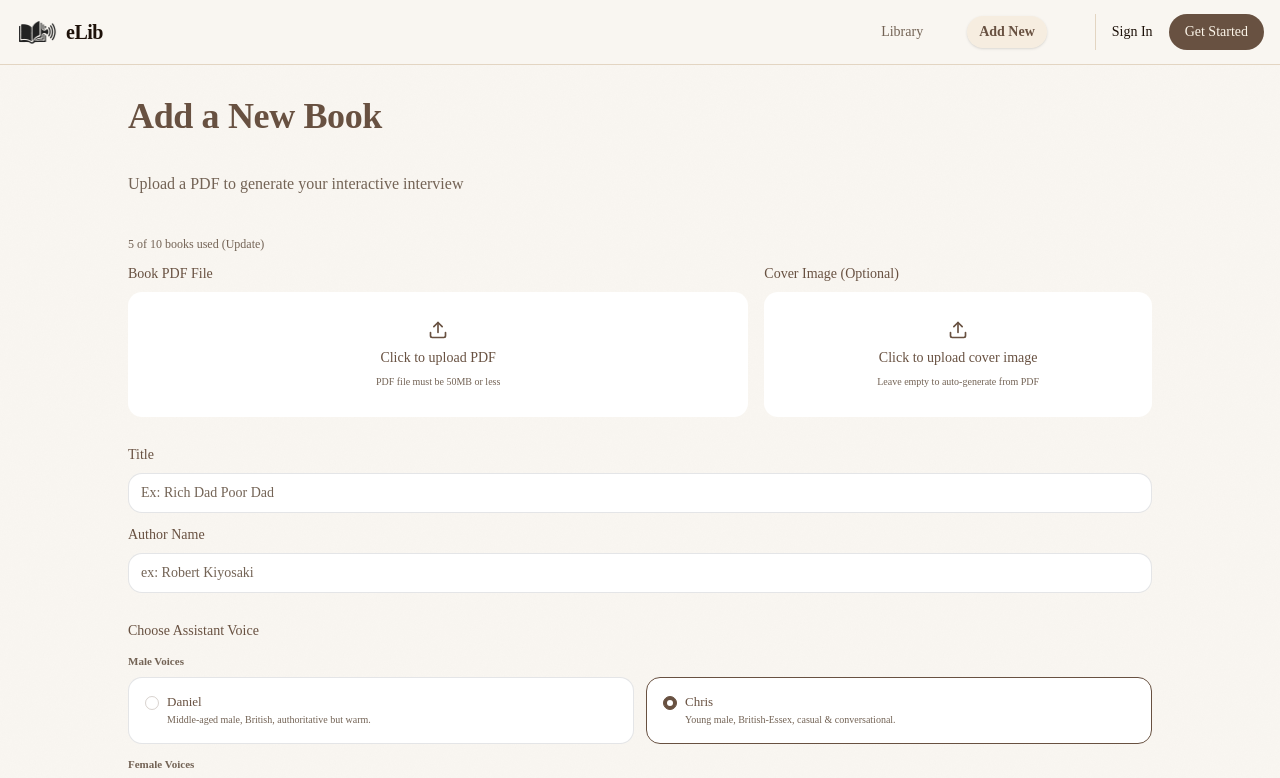
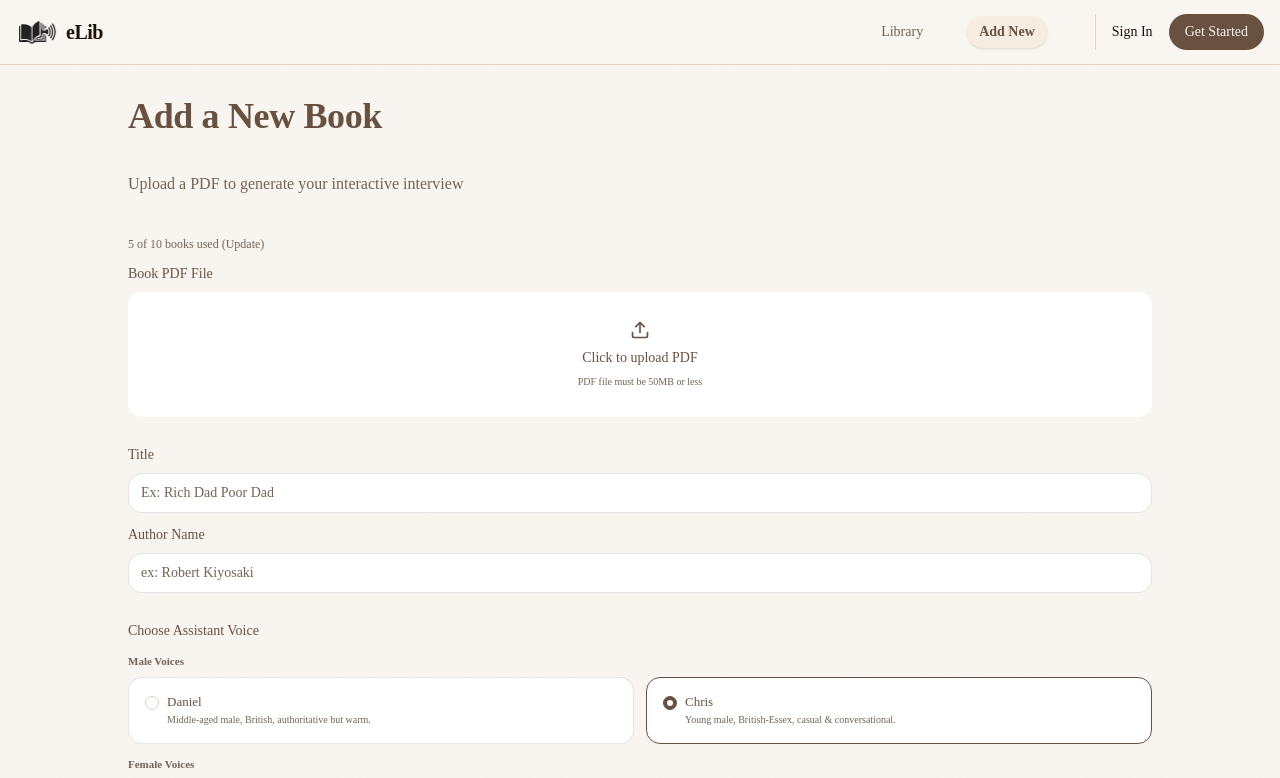
Before and after one commit to Kilonzo88/eLib, a Next.js app in the folder frontend/: page /books/new in a window 1280 px wide. Shown: the top 778 px of the page. Built offline with nearby package versions, Linux system fonts and the light colour scheme; no server answers; a web font is replaced by a local one.

Commit message:
update: Cleared out the Author Name field when a new book is uploaded. Replaced  with  to allow rendering of the cover image processed by the backend

```diff
--- a/frontend/src/components/ui/UploadForm.tsx
+++ b/frontend/src/components/ui/UploadForm.tsx
@@ -52,7 +52,7 @@ const UploadForm = () => {
   );
 
   const [pdfFile, setPdfFile] = useState<File | null>(null);
-  const [coverImageFile, setCoverImageFile] = useState<File | null>(null);
+  const [coverPreviewB64, setCoverPreviewB64] = useState<string | null>(null);
 
   const [title, setTitle] = useState("");
   const [authorName, setAuthorName] = useState("");
@@ -65,12 +65,12 @@ const UploadForm = () => {
   const [formError, setFormError] = useState<string | null>(null);
 
   const pdfInputRef = useRef<HTMLInputElement | null>(null);
-  const coverInputRef = useRef<HTMLInputElement | null>(null);
 
-  const onPickPdf = (file: File | null) => {
+  const onPickPdf = async (file: File | null) => {
     setFormError(null);
     if (!file) {
       setPdfFile(null);
+      setCoverPreviewB64(null);
       return;
     }
 
@@ -85,21 +85,43 @@ const UploadForm = () => {
     }
 
     setPdfFile(file);
-  };
+    setCoverPreviewB64(null);
+    setAuthorName("");
 
-  const onPickCoverImage = (file: File | null) => {
-    setFormError(null);
-    if (!file) {
-      setCoverImageFile(null);
-      return;
+    // Call our metadata extraction endpoint
+    try {
+      const formData = new FormData();
+      formData.append("file", file);
+
+      const res = await fetch("/api/books/extract-metadata", {
+        method: "POST",
+        body: formData,
+      });
+
+      if (res.ok) {
+        const data = await res.json();
+
+        // Auto-fill Title (fallback to filename)
+        if (data.title && data.title.trim() !== "") {
+          setTitle(data.title.trim());
+        } else {
+          const cleanName = file.name.replace(/\.pdf$/i, "").replace(/[-_]/g, " ");
+          setTitle(cleanName);
+        }
+
+        // Display base64 preview if available
+        if (data.cover_b64) {
+          setCoverPreviewB64(data.cover_b64);
+        }
+      } else {
+        const cleanName = file.name.replace(/\.pdf$/i, "").replace(/[-_]/g, " ");
+        setTitle(cleanName);
+      }
+    } catch (e) {
+      console.error("Failed to extract metadata", e);
+      const cleanName = file.name.replace(/\.pdf$/i, "").replace(/[-_]/g, " ");
+      setTitle(cleanName);
     }
-
-    if (!ACCEPTED_IMAGE_TYPES.includes(file.type)) {
-      setFormError("Please upload a supported cover image (jpg/png/webp).");
-      return;
-    }
-
-    setCoverImageFile(file);
   };
 
   const onSubmit = async (e: React.FormEvent) => {
@@ -122,7 +144,6 @@ const UploadForm = () => {
       // Keeping it UI-only for now so the page renders immediately.
       console.log("Begin Synthesis", {
         pdfFile,
-        coverImageFile,
         title,
         authorName,
         maleVoice,
@@ -141,7 +162,7 @@ const UploadForm = () => {
       </p>
 
       <form onSubmit={onSubmit} className="flex flex-col gap-5 sm:gap-6 lg:gap-7">
-        <div className="grid grid-cols-1 md:grid-cols-[1.6fr_1fr] gap-4">
+        <div className="grid grid-cols-1 gap-4">
           <div>
             <div className="text-sm font-medium text-[var(--primary)] mb-2">Book PDF File</div>
             <Dropzone
@@ -149,24 +170,13 @@ const UploadForm = () => {
               title="Click to upload PDF"
               subtitle="PDF file must be 50MB or less"
               file={pdfFile}
-              onClear={() => setPdfFile(null)}
+              onClear={() => {
+                setPdfFile(null);
+                setCoverPreviewB64(null);
+              }}
               onPick={onPickPdf}
               inputRef={pdfInputRef}
-            />
-          </div>
-
-          <div>
-            <div className="text-sm font-medium text-[var(--primary)] mb-2">
-              Cover Image (Optional)
-            </div>
-            <Dropzone
-              kind="image"
-              title="Click to upload cover image"
-              subtitle="Leave empty to auto-generate from PDF"
-              file={coverImageFile}
-              onClear={() => setCoverImageFile(null)}
-              onPick={onPickCoverImage}
-              inputRef={coverInputRef}
+              previewB64={coverPreviewB64}
             />
           </div>
         </div>
```
